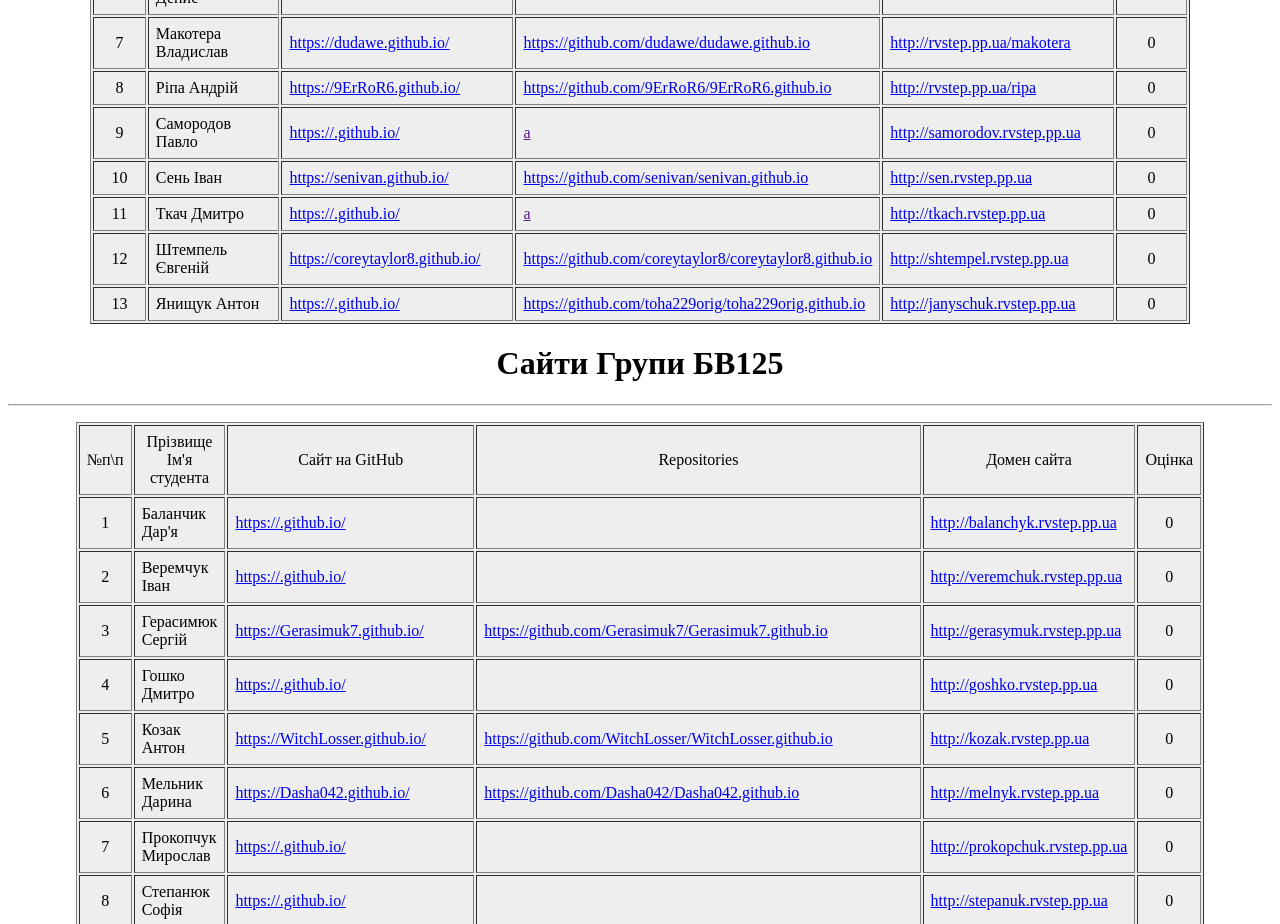
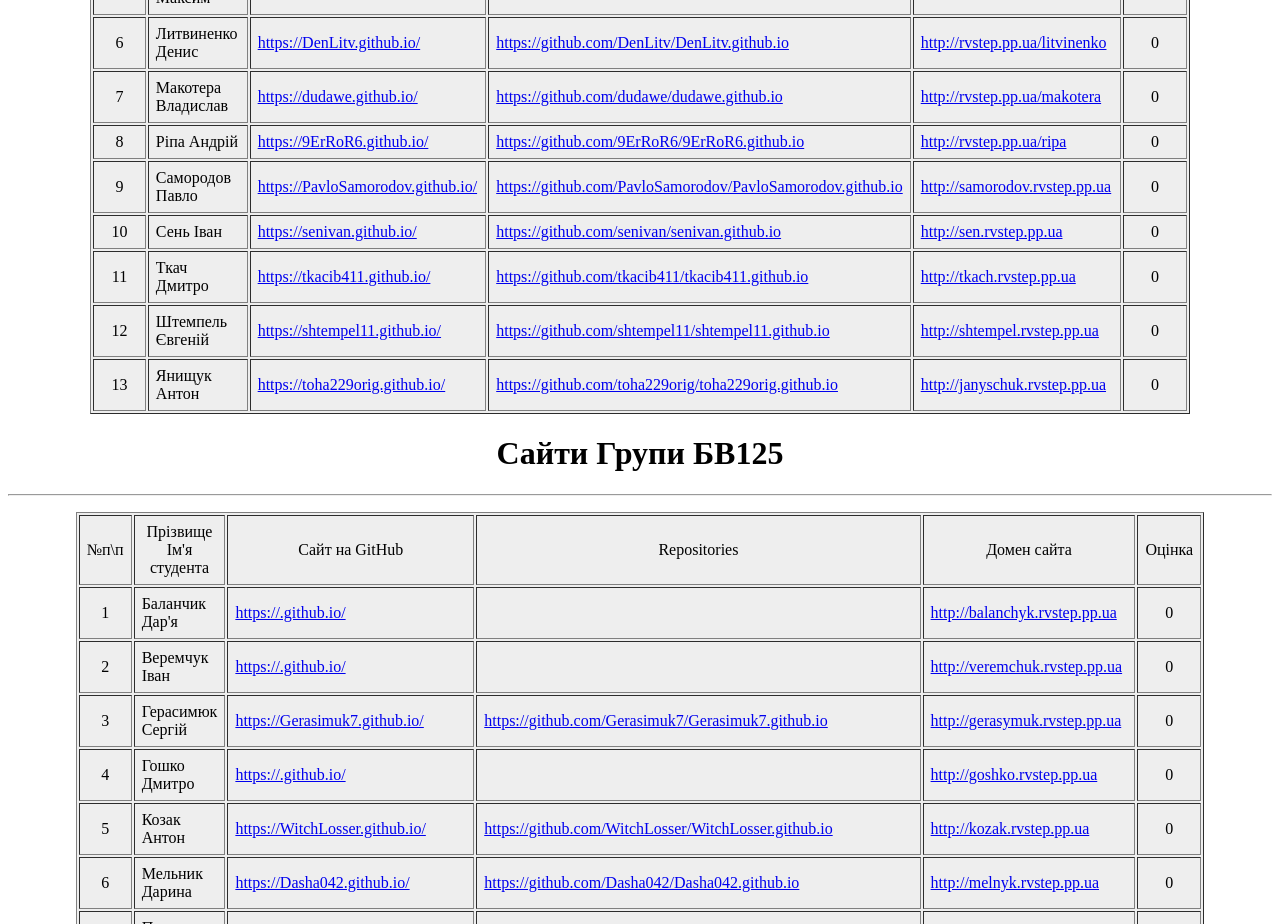
Before and after one commit to rymar6/Rymar67.Github.io, a plain HTML site: page index.html in a window 1280 px wide. Shown: the part 2421-3345 px from the top of the page. Drawn offline with Linux system fonts and the light colour scheme.

```diff
--- a/index.html
+++ b/index.html
@@ -323,8 +323,8 @@
                   <tr>
                     <td width="30" align="center">9</td>
                     <td width="230">Самородов Павло  </td>
-                    <td><a href="https://.github.io/" target="_blank">https://.github.io/</a></td>
-                    <td><a href="" target="_blank">a</a></td>
+                    <td><a href="https://PavloSamorodov.github.io/" target="_blank">https://PavloSamorodov.github.io/</a></td>
+                    <td><a href="https://github.com/PavloSamorodov/PavloSamorodov.github.io" target="_blank">https://github.com/PavloSamorodov/PavloSamorodov.github.io</a></td>
                     <td><a href="http://samorodov.rvstep.pp.ua" target="_blank">http://samorodov.rvstep.pp.ua</a></td>
                     <td align="center">0</td>
                   </tr>
@@ -339,23 +339,23 @@
                   <tr>
                     <td width="30" align="center">11</td>
                     <td width="230">Ткач Дмитро  </td>
-                    <td><a href="https://.github.io/" target="_blank">https://.github.io/</a></td>
-                    <td><a href="" target="_blank">a</a></td>
+                    <td><a href="https://tkacib411.github.io/" target="_blank">https://tkacib411.github.io/</a></td>
+                    <td><a href="https://github.com/tkacib411/tkacib411.github.io" target="_blank">https://github.com/tkacib411/tkacib411.github.io</a></td>
                     <td><a href="http://tkach.rvstep.pp.ua" target="_blank">http://tkach.rvstep.pp.ua</a></td>
                     <td align="center">0</td>
                   </tr>
                   <tr>
                     <td width="30" align="center">12</td>
                     <td width="230">Штемпель Євгеній  </td>
-                    <td><a href="https://coreytaylor8.github.io/" target="_blank">https://coreytaylor8.github.io/</a></td>
-                    <td><a href="https://github.com/coreytaylor8/coreytaylor8.github.io" target="_blank">https://github.com/coreytaylor8/coreytaylor8.github.io</a></td>
+                    <td><a href="https://shtempel11.github.io/" target="_blank">https://shtempel11.github.io/</a></td>
+                    <td><a href="https://github.com/shtempel11/shtempel11.github.io" target="_blank">https://github.com/shtempel11/shtempel11.github.io</a></td>
                     <td><a href="http://shtempel.rvstep.pp.ua" target="_blank">http://shtempel.rvstep.pp.ua</a></td>
                     <td align="center">0</td>
                   </tr>
                   <tr>
                     <td width="30" align="center">13</td>
                     <td width="230">Янищук Антон  </td>
-                    <td><a href="https://.github.io/" target="_blank">https://.github.io/</a></td>
+                    <td><a href="https://toha229orig.github.io/" target="_blank">https://toha229orig.github.io/</a></td>
                     <td><a href="https://github.com/toha229orig/toha229orig.github.io" target="_blank">https://github.com/toha229orig/toha229orig.github.io</a></td>
                     <td><a href="http://janyschuk.rvstep.pp.ua" target="_blank">http://janyschuk.rvstep.pp.ua</a></td>
                     <td align="center">0</td>
```
